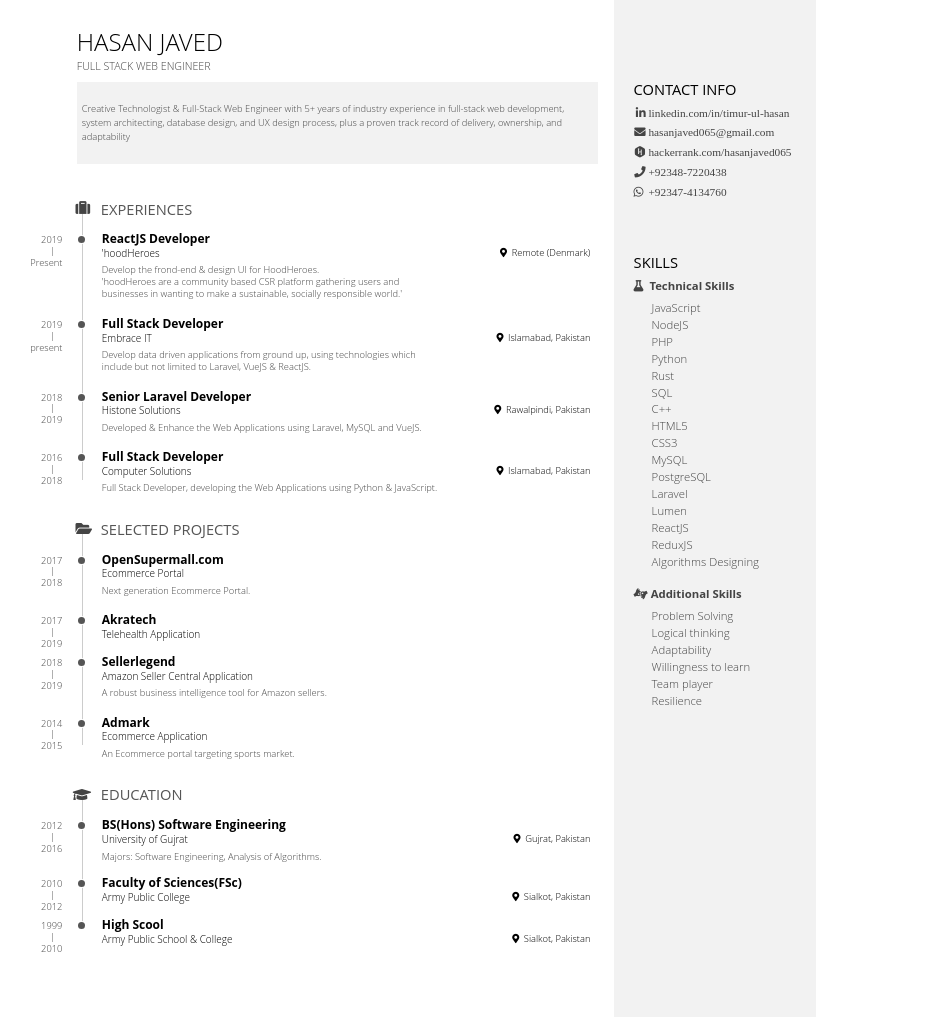
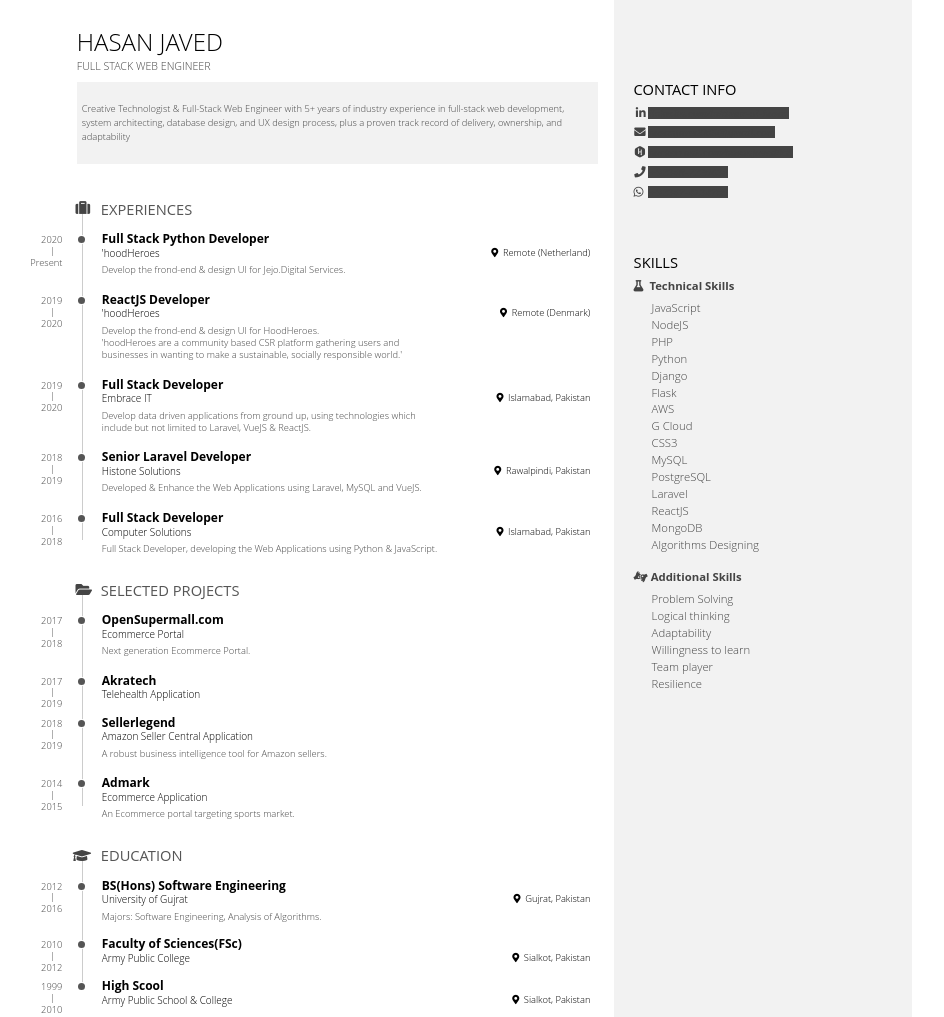
Before and after one commit to timur-ul-hasan/timur-ul-hasan.github.io, a plain HTML site: page index.html in a window 1280 px wide. Shown: the top 1017 px of the page, without its empty margins (0-944 px from the left). Drawn offline with Linux system fonts and the light colour scheme.

Commit message:
Blind resume

```diff
--- a/index.html
+++ b/index.html
@@ -25,7 +25,26 @@
 			<section class="main-block">
 				<h2><i class="fa fa-suitcase"></i> Experiences</h2>
 				<section class="blocks">
-					<div class="date"><span>2019</span><span>Present</span></div>
+					<div class="date"><span>2020</span><span>Present</span></div>
+					<div class="decorator"></div>
+					<div class="details">
+						<header>
+							<h3>Full Stack Python Developer</h3>
+							<span class="place">'hoodHeroes</span>
+							<span class="location "
+								><i class="fas fa-map-marker-alt">&nbsp;&nbsp;</i>Remote
+								(Netherland)
+							</span>
+						</header>
+						<div>
+							<p class="description">
+								Develop the frond-end & design UI for Jejo.Digital Services.<br />
+							</p>
+						</div>
+					</div>
+				</section>
+				<section class="blocks">
+					<div class="date"><span>2019</span><span>2020</span></div>
 					<div class="decorator"></div>
 					<div class="details">
 						<header>
@@ -48,7 +67,7 @@
 					</div>
 				</section>
 				<section class="blocks">
-					<div class="date"><span>2019</span><span>present</span></div>
+					<div class="date"><span>2019</span><span>2020</span></div>
 					<div class="decorator"></div>
 					<div class="details">
 						<header>
@@ -231,16 +250,16 @@
 				</h1>
 				<ul>
 					<li>
-						<i class="fab fa-linkedin-in"></i> linkedin.com/in/timur-ul-hasan
+						<i class="fab fa-linkedin-in"></i> <i class="contact-info-blind">linkedin.com/in/timur-ul-hasan</i>
 					</li>
-					<li><i class="fa fa-envelope"></i> hasanjaved065@gmail.com</li>
+					<li><i class="fa fa-envelope"></i> <i class="contact-info-blind">hasanjaved065@gmail.com</i></li>
 					<li>
 						<i class="fab fa-hackerrank"></i>
-						hackerrank.com/hasanjaved065
+						<i class="contact-info-blind">hackerrank.com/hasanjaved065</i>
 					</li>
-					<li><i class="fa fa-phone"></i> +92348-7220438</li>
+					<li><i class="fa fa-phone"></i> <i class="contact-info-blind">+92348-7220438</i></li>
 					<li>
-						<i class="fab fa-whatsapp">&nbsp;&nbsp;&nbsp;</i> +92347-4134760
+						<i class="fab fa-whatsapp">&nbsp;&nbsp;&nbsp;</i> <i class="contact-info-blind">+92347-4134760</i>
 					</li>
 				</ul>
 			</div>
@@ -256,17 +275,16 @@
 					<li>NodeJS</li>
 					<li>PHP</li>
 					<li>Python</li>
-					<li>Rust</li>
-					<li>SQL</li>
-					<li>C++</li>
-					<li>HTML5</li>
+					<li>Django</li>
+					<li>Flask</li>
+					<li>AWS</li>
+					<li>G Cloud</li>
 					<li>CSS3</li>
 					<li>MySQL</li>
 					<li>PostgreSQL</li>
 					<li>Laravel</li>
-					<li>Lumen</li>
 					<li>ReactJS</li>
-					<li>ReduxJS</li>
+					<li>MongoDB</li>
 					<li>Algorithms Designing</li>
 				</ul>
 				<h4 class="skills-subheading">
--- a/style.css
+++ b/style.css
@@ -8,7 +8,7 @@
 }
 
 :root {
-  --page-width: 8.5in;
+  --page-width: 9.5in;
   --page-height: 11in;
   --main-width: 6.4in;
   --sidebar-width: calc(var(--page-width) - var(--main-width));
@@ -381,3 +381,7 @@ h2 {
 .logo-img-small {
   width: 10px;
 }
+
+.contact-info-blind{
+  background-color: #444;
+}
```
